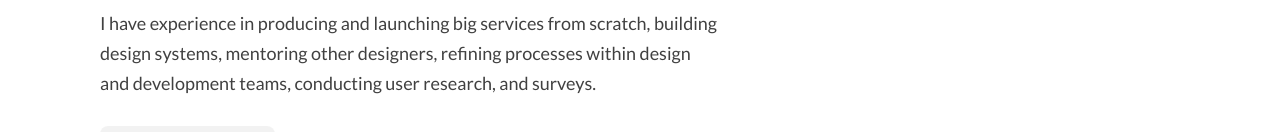
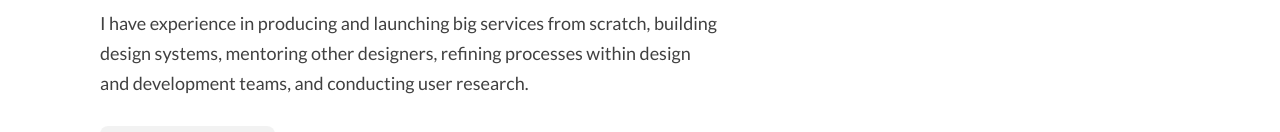
Before and after one commit to konstantinbaykov/konstantinbaykov, a plain HTML site: page index.html in a window 1280 px wide. Shown: the part 445-577 px from the top of the page. Drawn offline with Linux system fonts and the light colour scheme.

Commit message:
Update index.html

```diff
--- a/index.html
+++ b/index.html
@@ -27,7 +27,7 @@
       <h1 class="screen__title">Hi, I'm Konstantin Baykov</h1>
       <p>Senior product designer at <a class="link link--inline" target="_blank" href="https://www.cognite.com/en/company/about-us-cognite">Cognite</a>. We create software for oil and gas, power and utilities, renewable energy, manufacturing and other asset-heavy industries. Our products turn industrial data into customer value by liberating it, contextualizing it, and making it actionable for users.</p>
       <p>Previously, a designer of data storage systems, monitoring services, and development tools at <a class="link link--inline" target="_blank" href="https://yandex.com/company/">Yandex</a> and <a class="link link--inline" target="_blank" href="https://www.bloomberg.com/news/articles/2020-01-28/online-groceries-delivered-faster-than-amazon?cmpid=socialflow-facebook-business&utm_medium=social&utm_campaign=socialflow-organic&utm_content=business&utm_source=facebook">Yandex Lavka</a>.</p>
-      <p>I have experience in producing and launching big services from scratch, building design systems, mentoring other designers, refining processes within design and development teams, conducting user research, and surveys.</p>
+      <p>I have experience in producing and launching big services from scratch, building design systems, mentoring other designers, refining processes within design and development teams, and conducting user research.</p>
       <p>
         <a class="btn" target="_blank" href="assets/files/cv_baykov.pdf">Download resume</a>
       </p>
```
